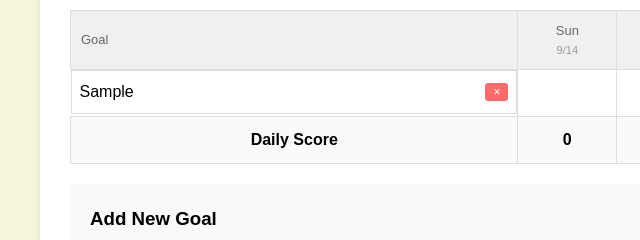
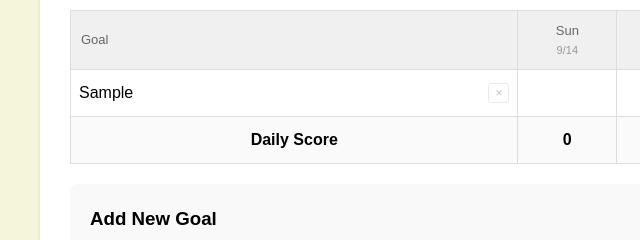
Before and after one commit to TheMrBooblik/joesgoals, a website: page index.html in a window 1280 px wide. Both pictures are taken after typing "Sample" into the empty fields and a click on the button "Add Goal". Shown: the part 223-463 px from the top of the page, 0-640 px from the left. Drawn offline with nearby package versions, Linux system fonts and the light colour scheme.

Commit message:
fix: goal name cell style

```diff
--- a/index.html
+++ b/index.html
@@ -272,11 +272,10 @@
         }
 
         .goal-name {
-            text-align: left;
-            font-weight: 500;
             display: flex;
             align-items: center;
-            gap: 10px;
+            justify-content: space-between;
+            font-weight: 500;
         }
 
         .goal-type {
@@ -296,13 +295,21 @@
 
         .delete-goal {
             margin-left: auto;
-            padding: 2px 8px;
-            background: #ff6b6b;
-            color: white;
-            border: none;
+            padding: 2px 6px;
+            background: transparent;
+            color: #999;
+            border: 1px solid #ddd;
             border-radius: 3px;
             cursor: pointer;
             font-size: 12px;
+            opacity: 0.6;
+            transition: all 0.2s ease;
+        }
+
+        .delete-goal:hover {
+            opacity: 1;
+            color: #666;
+            border-color: #ccc;
         }
 
         /* Check Boxes */
@@ -466,9 +473,11 @@
             <tbody>
             <template x-for="goal in goals" :key="goal.id">
                 <tr>
-                    <td class="goal-name">
-                        <span x-text="goal.name"></span>
-                        <button @click="deleteGoal(goal.id)" class="delete-goal">×</button>
+                    <td>
+                        <div class="goal-name">
+                            <span x-text="goal.name"></span>
+                            <button @click="deleteGoal(goal.id)" class="delete-goal">×</button>
+                        </div>
                     </td>
                     <template x-for="day in weekDays" :key="day.date">
                         <td>
```
